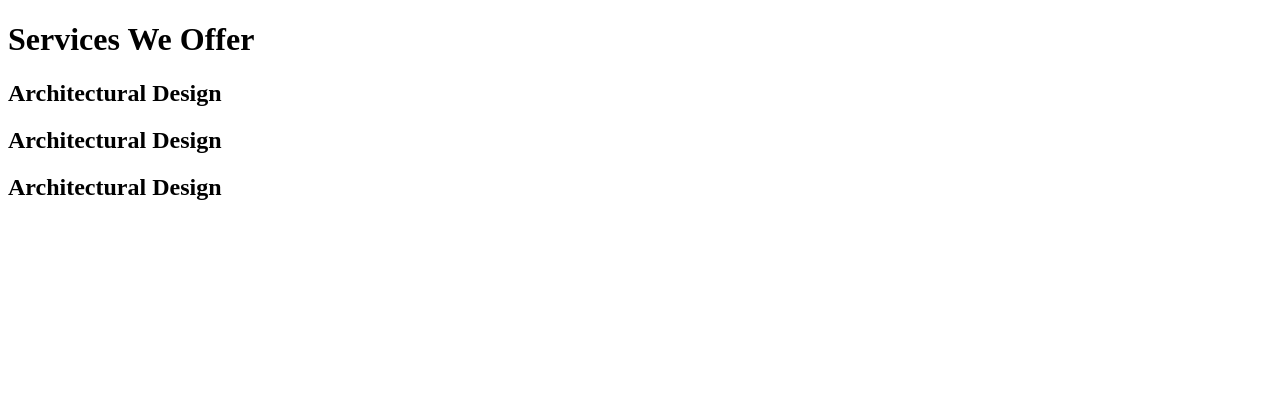
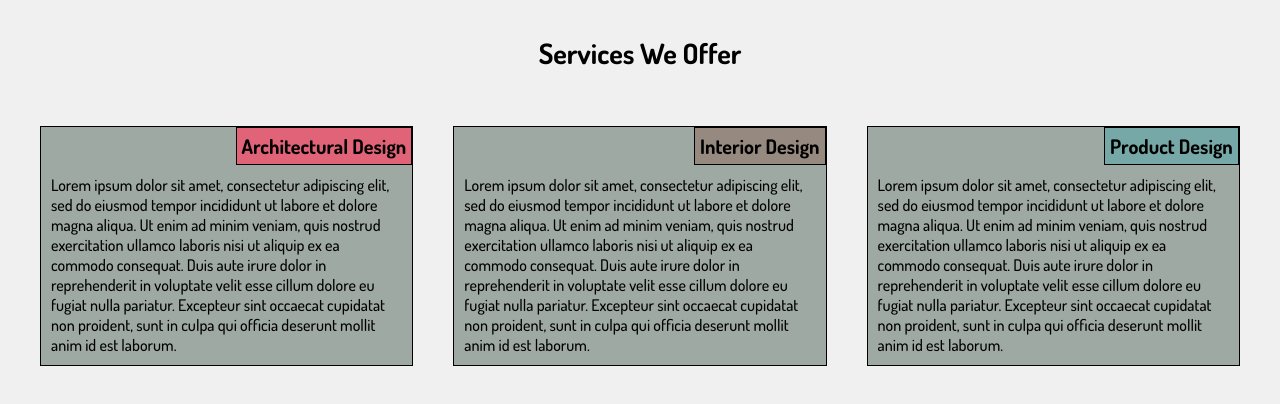
Before and after one commit to ronakk-ar/COURSERA-HTML, a plain HTML site: page module2_solution/index.html in a window 1280 px wide. Drawn offline with Linux system fonts and the light colour scheme; files that its build step writes are made by us from their sources.

Commit message:
Update index.html
Final update

```diff
--- a/module2_solution/index.html
+++ b/module2_solution/index.html
@@ -2,21 +2,29 @@
 <html>
 <head>
 <meta charset="utf-8">
+<link rel="stylesheet" type="text/css" href="styles.css">
 <title> Module 2 Solution </title>
 </head>
 <body>
 <h1> Services We Offer </h1>
+
 <div class="row">
-	<div class="col-lg-4 col-md-6">
-		<h2> Architectural Design </h2>
-		<p> </p>
-	</div>
-	<div class="col-lg-4 col-md-6">
-		<h2> Architectural Design </h2>
-		<p> </p>
-	</div>
-	<div class="col-lg-4 col-md-6">
-		<h2> Architectural Design </h2>
-		<p> </p>
-	</div>
+	<section class="col-lg-4 col-md-6">
+		<div class="interior">
+			<h2 id="p1"> Architectural Design </h2>
+			<p>Lorem ipsum dolor sit amet, consectetur adipiscing elit, sed do eiusmod tempor incididunt ut labore et dolore magna aliqua. Ut enim ad minim veniam, quis nostrud exercitation ullamco laboris nisi ut aliquip ex ea commodo consequat. Duis aute irure dolor in reprehenderit in voluptate velit esse cillum dolore eu fugiat nulla pariatur. Excepteur sint occaecat cupidatat non proident, sunt in culpa qui officia deserunt mollit anim id est laborum. </p>
+		</div>
+	</section>
+	<section class="col-lg-4 col-md-6">
+		<div class="interior">
+			<h2 id="p2"> Interior Design </h2>
+			<p> Lorem ipsum dolor sit amet, consectetur adipiscing elit, sed do eiusmod tempor incididunt ut labore et dolore magna aliqua. Ut enim ad minim veniam, quis nostrud exercitation ullamco laboris nisi ut aliquip ex ea commodo consequat. Duis aute irure dolor in reprehenderit in voluptate velit esse cillum dolore eu fugiat nulla pariatur. Excepteur sint occaecat cupidatat non proident, sunt in culpa qui officia deserunt mollit anim id est laborum.</p>
+		</div>
+	</section>
+	<section class="col-lg-4 col-md-12">
+		<div class="interior">
+			<h2 id="p3"> Product Design </h2>
+			<p> Lorem ipsum dolor sit amet, consectetur adipiscing elit, sed do eiusmod tempor incididunt ut labore et dolore magna aliqua. Ut enim ad minim veniam, quis nostrud exercitation ullamco laboris nisi ut aliquip ex ea commodo consequat. Duis aute irure dolor in reprehenderit in voluptate velit esse cillum dolore eu fugiat nulla pariatur. Excepteur sint occaecat cupidatat non proident, sunt in culpa qui officia deserunt mollit anim id est laborum.</p>
+		</div>
+	</section>
 </div>
```
